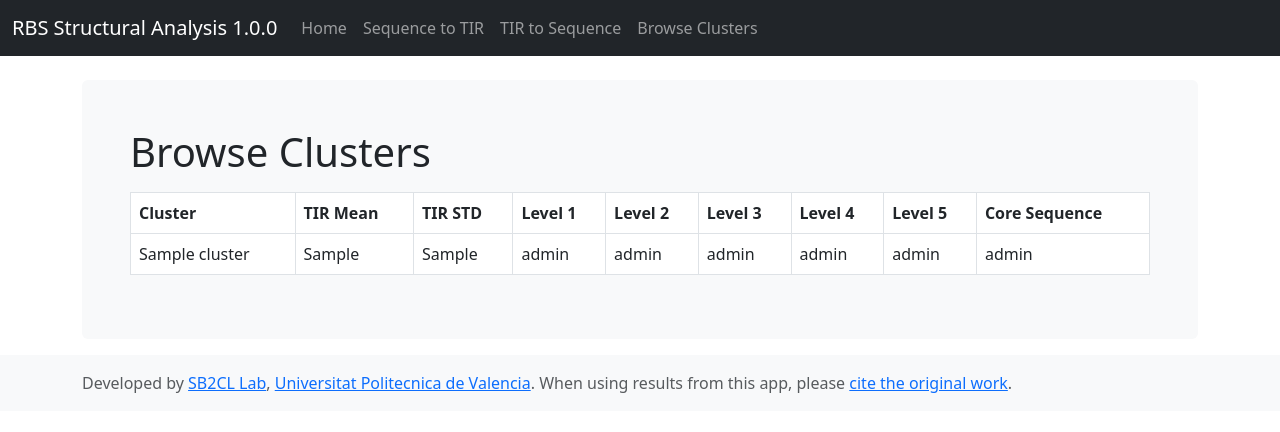
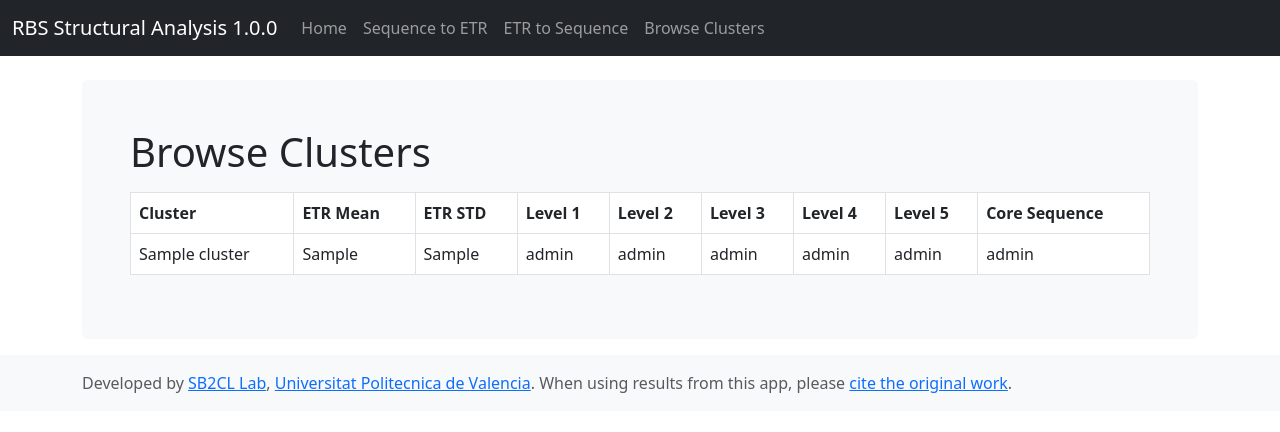
Before and after one commit to sb2cl/RBS_Structural_Analysis, a Flask app: template templates/browse_clusters.html in a window 1280 px wide. Shown: the top 432 px of the page. Run offline with Flask 3, Linux system fonts and the light colour scheme; the template is opened without the code that fills it: most values are stand-ins (such as "Sample title", 1, 10 or a date in 2020); some libraries are stand-ins or nearby versions.

Commit message:
TIR renamed to ETR

```diff
--- a/app.py
+++ b/app.py
@@ -30,7 +30,7 @@ def index():
     return render_template('index.html')
 
 
-@app.route('/sequence_to_tir', methods=['GET', 'POST'])
+@app.route('/sequence_to_etr', methods=['GET', 'POST'])
 def sequence_to_tir():
     context = {}
     results = None
@@ -50,27 +50,27 @@ def sequence_to_tir():
         results = df_clusters[
             df_clusters['SEQ_unique'].apply(lambda x: context['core'] in x if isinstance(x, list) else False)]
 
-    return render_template('sequence_to_tir.html', context=context, results=results)
+    return render_template('sequence_to_etr.html', context=context, results=results)
 
 
-@app.route('/tir_to_sequence', methods=['GET', 'POST'])
+@app.route('/etr_to_sequence', methods=['GET', 'POST'])
 def tir_to_sequence():
-    tir_value = None
+    etr_value = None
     results = None
 
     if request.method == 'POST':
 
         try:
-            tir_value = float(request.form['tir_value'])
+            etr_value = float(request.form['etr_value'])
 
             # Filter rows based on the range CORE REL EXPR mean ± CORE REL EXPR std
             # Note: Using copy to avoid SettingWithCopyWarning since we are adding a column later
-            results = df_clusters[(df_clusters['CORE REL EXPR_mean'] - df_clusters['CORE REL EXPR_std'] <= tir_value) &
+            results = df_clusters[(df_clusters['CORE REL EXPR_mean'] - df_clusters['CORE REL EXPR_std'] <= etr_value) &
                                   (df_clusters['CORE REL EXPR_mean'] + df_clusters[
-                                      'CORE REL EXPR_std'] >= tir_value)].copy()
+                                      'CORE REL EXPR_std'] >= etr_value)].copy()
 
             # Calculate the normalized distance using the mean and standard deviation
-            results['distance_normalized'] = abs(results['CORE REL EXPR_mean'] - tir_value) / results[
+            results['distance_normalized'] = abs(results['CORE REL EXPR_mean'] - etr_value) / results[
                 'CORE REL EXPR_std']
 
             # Sort by normalized distance, so the first result is the ebst
@@ -80,7 +80,7 @@ def tir_to_sequence():
 
             results = None
 
-    return render_template('tir_to_sequence.html', tir_value=tir_value, results=results)
+    return render_template('etr_to_sequence.html', etr_value=etr_value, results=results)
 
 
 @app.route('/browse_clusters', methods=['GET'])
--- a/templates/browse_clusters.html
+++ b/templates/browse_clusters.html
@@ -27,8 +27,8 @@
         <thead>
         <tr>
             <th>Cluster</th>
-            <th>TIR Mean</th>
-            <th>TIR STD</th>
+            <th>ETR Mean</th>
+            <th>ETR STD</th>
             <th>Level 1</th>
             <th>Level 2</th>
             <th>Level 3</th>
--- a/templates/tir_to_sequence.html
+++ b/templates/etr_to_sequence.html
@@ -1,13 +1,13 @@
 {% extends 'index.html' %}
 
-{% block title %}TIR to Sequence{% endblock %}
+{% block title %}ETR to Sequence{% endblock %}
 
 {% block content %}
-    <h1>TIR to Sequence</h1>
+    <h1>ETR to Sequence</h1>
     <form method="POST" class="mt-3">
         <div class="form-group">
             <label for="value">Enter Value</label>
-            <input type="number" step="0.001" min="0" max="1" class="form-control" id="tir_value" name="tir_value" value="{{ tir_value }}" required>
+            <input type="number" step="0.001" min="0" max="1" class="form-control" id="etr_value" name="etr_value" value="{{ etr_value }}" required>
         </div>
         <button type="submit" class="btn btn-primary mt-2">Search</button>
     </form>
--- a/templates/index.html
+++ b/templates/index.html
@@ -32,12 +32,12 @@
                        href="/">Home</a>
                 </li>
                 <li class="nav-item">
-                    <a class="nav-link{% if url_for(request.endpoint) == '/sequence_to_tir' %} active{% endif %}"
-                       href="/sequence_to_tir">Sequence to TIR</a>
+                    <a class="nav-link{% if url_for(request.endpoint) == '/sequence_to_etr' %} active{% endif %}"
+                       href="/sequence_to_etr">Sequence to ETR</a>
                 </li>
                 <li class="nav-item">
-                    <a class="nav-link{% if url_for(request.endpoint) == '/tir_to_sequence' %} active{% endif %}"
-                       href="/tir_to_sequence">TIR to Sequence</a>
+                    <a class="nav-link{% if url_for(request.endpoint) == '/etr_to_sequence' %} active{% endif %}"
+                       href="/etr_to_sequence">ETR to Sequence</a>
                 </li>
                 <li class="nav-item">
                     <a class="nav-link{% if url_for(request.endpoint) == '/browse_clusters' %} active{% endif %}"
--- a/templates/sequence_to_tir.html
+++ b/templates/sequence_to_etr.html
@@ -1,9 +1,9 @@
 {% extends 'index.html' %}
 
-{% block title %}Sequence to TIR{% endblock %}
+{% block title %}Sequence to ETR{% endblock %}
 
 {% block content %}
-    <h1>Sequence to TIR</h1>
+    <h1>Sequence to ETR</h1>
     <form method="POST" class="mt-3">
         <div class="form-group">
             <label for="sequence">Enter the Full RBS Sequence</label>
```
